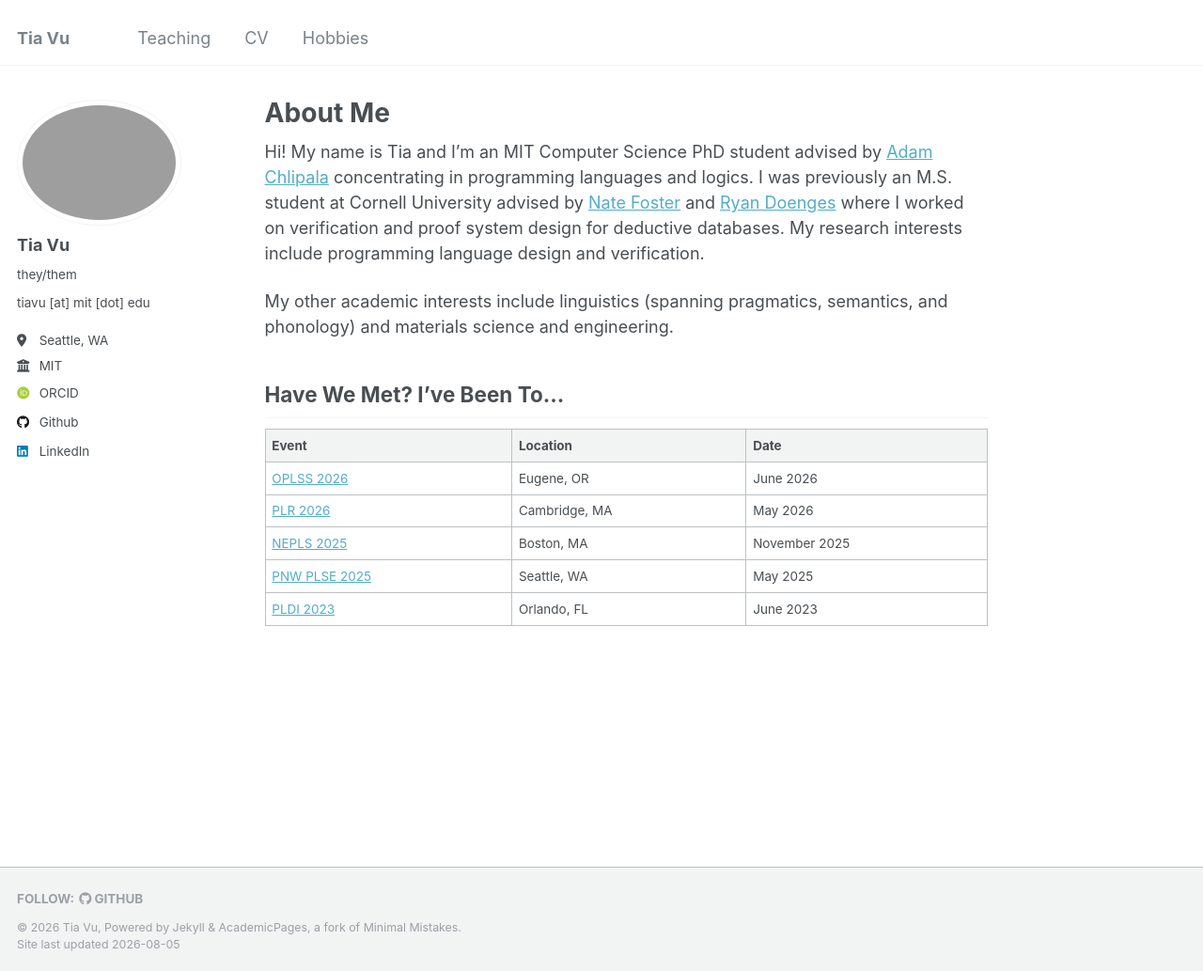
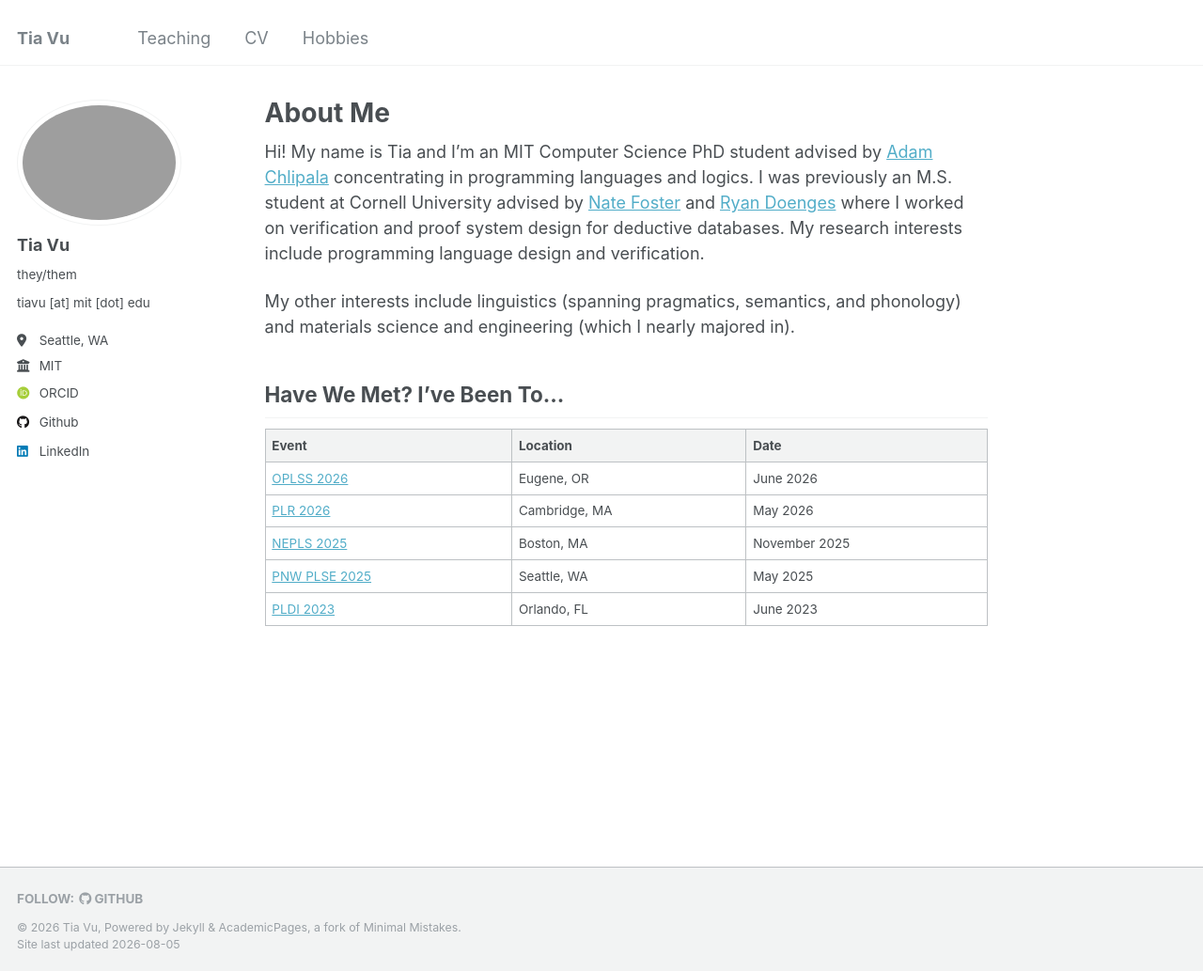
Before and after one commit to Tia-Vu/Tia-Vu.github.io, a Jekyll site: the page built from _pages/about.md, in a window 1280 px wide and 1033 px high. Shown: the whole window at 94% size. Built offline with Jekyll 4.4.1, drawn with Linux system fonts in a browser that asks for light colours; some web fonts are replaced.

Commit message:
Updated some info

```diff
--- a/_pages/about.md
+++ b/_pages/about.md
@@ -11,7 +11,7 @@ Hi! My name is Tia and I'm an MIT Computer Science PhD student advised by <a hre
 languages and logics. I was previously an M.S. student at Cornell University advised by <a href="https://www.cs.cornell.edu/~jnfoster/"> Nate Foster</a> and
 <a href="https://ryandoeng.es"> Ryan Doenges</a> where I worked on verification and proof system design for deductive databases. My research interests include programming language design and verification.
 
-My other academic interests include linguistics (spanning pragmatics, semantics, and phonology) and materials science and engineering.
+My other interests include linguistics (spanning pragmatics, semantics, and phonology) and materials science and engineering (which I nearly majored in).
 
 ## Have We Met? I've Been To...
 
```
Also changed, not shown: _pages/hobbies.md (+15 -8 lines).
